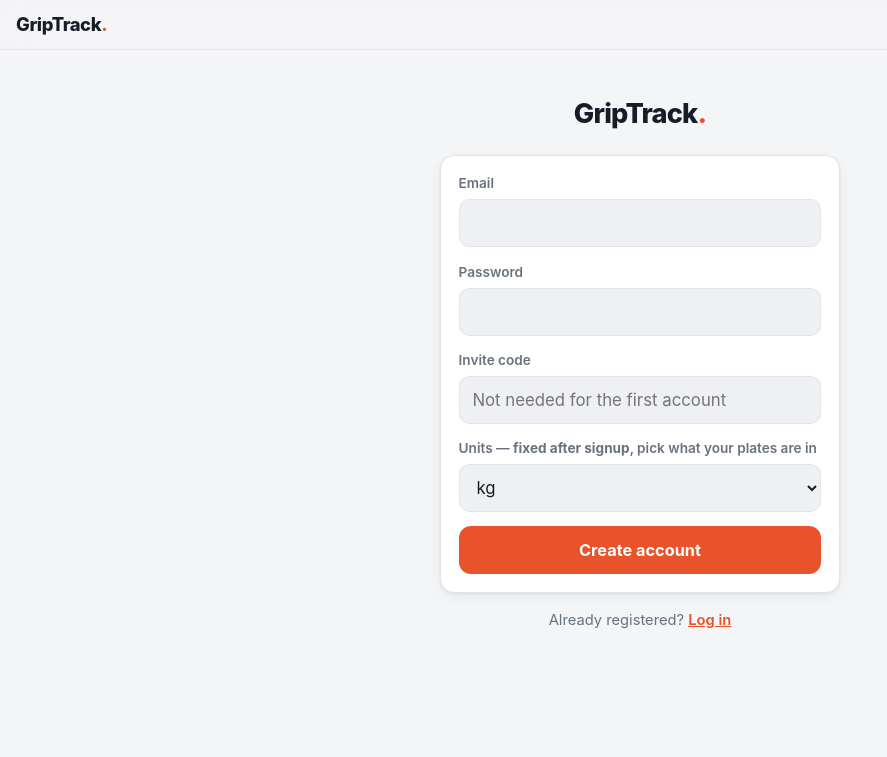
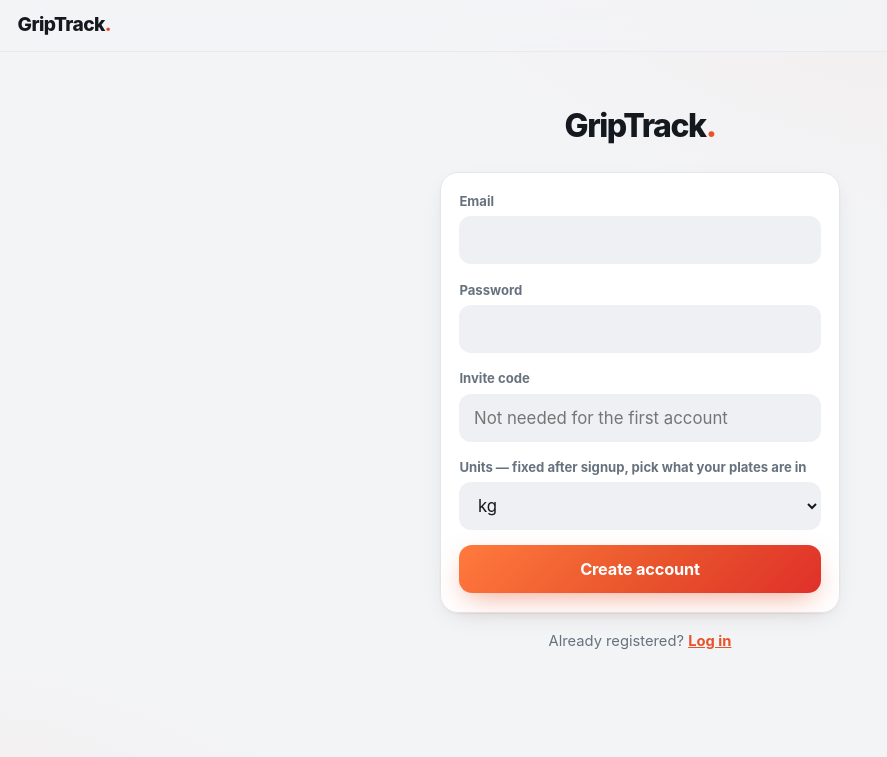
Before and after one commit to lboehme/griptrack, a FastAPI app: page /register in a window 1280 px wide. Shown: the top 757 px of the page, without its empty margins (0-887 px from the left). Run offline with FastAPI, Linux system fonts and the light colour scheme.

Commit message:
Set deletion, display grip names, design v2
Saved work sets can now be removed (POST /session/workset/delete with a
"Remove set" button on saved cells) - fixes accidentally added sets
being permanent. Grip type names are display names: starter list and
existing rows renamed from half_crimp-style to "half crimp" via a data
migration, since the name column is what users see everywhere.

Design v2 for a more premium feel: gradient accent system with glow
shadows, radial background washes, custom animated checkboxes (spring
checkmark, gradient fill), pill-highlighted active tab, page-enter
animation, richer dark theme, focus rings, bolder display typography.

Guided max-testing routine captured as #14 (needs-triage) - no protocol
details existed anywhere, per the original plan's "Details später".

Closes #relevant behavior tested: 43 tests green.

Co-Authored-By: Claude Fable 5 <noreply@anthropic.com>

```diff
--- a/backend/static/app.css
+++ b/backend/static/app.css
@@ -1,42 +1,50 @@
 /* ============================================================
-   GripTrack design system — mobile-first, no build step.
+   GripTrack design system v2 — mobile-first, no build step.
    Light & dark via prefers-color-scheme; big touch targets for
-   between-sets use in the gym.
+   between-sets use in the gym; gradient accent + micro-interactions.
    ============================================================ */
 
 :root {
-  --bg: #f4f5f7;
+  --bg: #f3f4f6;
+  --bg-wash: rgba(232, 83, 44, .05);
   --surface: #ffffff;
   --surface-2: #eef0f3;
-  --text: #171d26;
+  --text: #14181f;
   --muted: #68727f;
-  --border: #e2e6eb;
+  --border: #e3e6ea;
   --accent: #e8532c;
-  --accent-soft: #fdeae3;
+  --accent-2: #f1372e;
+  --accent-grad: linear-gradient(135deg, #ff7a3d 0%, #e8532c 55%, #e0302a 100%);
+  --accent-soft: #fdece5;
   --accent-contrast: #ffffff;
-  --ok: #1f9d61;
-  --ok-soft: #e2f5ec;
+  --accent-glow: 0 10px 28px -8px rgba(232, 83, 44, .55);
+  --ok: #189d5c;
+  --ok-soft: #e0f5eb;
   --danger: #d64545;
-  --shadow: 0 1px 3px rgba(23, 29, 38, .07), 0 4px 16px rgba(23, 29, 38, .05);
-  --radius: 14px;
+  --shadow: 0 1px 2px rgba(20, 24, 31, .06), 0 8px 24px -8px rgba(20, 24, 31, .12);
+  --radius: 18px;
   --touch: 3rem;
-  --tabbar-h: calc(3.9rem + env(safe-area-inset-bottom));
+  --tabbar-h: calc(4rem + env(safe-area-inset-bottom));
 }
 
 @media (prefers-color-scheme: dark) {
   :root {
-    --bg: #0e1116;
-    --surface: #171b22;
-    --surface-2: #1f242d;
-    --text: #e9ebee;
-    --muted: #98a2ae;
-    --border: #2a303a;
+    --bg: #0b0d12;
+    --bg-wash: rgba(255, 116, 72, .07);
+    --surface: #14171e;
+    --surface-2: #1d222b;
+    --text: #eceef1;
+    --muted: #93a4b4;
+    --border: #262c37;
     --accent: #ff7448;
-    --accent-soft: #34211a;
-    --accent-contrast: #14100e;
+    --accent-2: #ff5d3a;
+    --accent-grad: linear-gradient(135deg, #ff9153 0%, #ff6a3d 55%, #f4442e 100%);
+    --accent-soft: #33201a;
+    --accent-contrast: #190f0b;
+    --accent-glow: 0 10px 30px -8px rgba(255, 106, 61, .5);
     --ok: #3fca86;
-    --ok-soft: #16302a;
-    --shadow: 0 1px 3px rgba(0, 0, 0, .5);
+    --ok-soft: #14312a;
+    --shadow: 0 1px 2px rgba(0, 0, 0, .5), 0 12px 32px -12px rgba(0, 0, 0, .6);
   }
 }
 
@@ -46,7 +54,11 @@ html { -webkit-text-size-adjust: 100%; }
 
 body {
   margin: 0;
-  background: var(--bg);
+  background:
+    radial-gradient(1100px 480px at 85% -8%, var(--bg-wash), transparent 65%),
+    radial-gradient(800px 400px at -10% 110%, var(--bg-wash), transparent 60%),
+    var(--bg);
+  background-attachment: fixed;
   color: var(--text);
   font-family: -apple-system, BlinkMacSystemFont, "Segoe UI", Roboto, sans-serif;
   font-size: 1.0625rem;
@@ -62,36 +74,43 @@ body {
   display: flex;
   align-items: center;
   justify-content: space-between;
-  padding: .65rem 1rem calc(.65rem);
+  padding: .65rem 1.1rem;
   padding-top: calc(.65rem + env(safe-area-inset-top));
-  background: color-mix(in srgb, var(--bg) 82%, transparent);
-  -webkit-backdrop-filter: blur(14px);
-  backdrop-filter: blur(14px);
-  border-bottom: 1px solid var(--border);
+  background: color-mix(in srgb, var(--bg) 78%, transparent);
+  -webkit-backdrop-filter: blur(16px) saturate(1.3);
+  backdrop-filter: blur(16px) saturate(1.3);
+  border-bottom: 1px solid color-mix(in srgb, var(--border) 70%, transparent);
 }
 
 .wordmark {
   margin: 0;
-  font-size: 1.15rem;
+  font-size: 1.2rem;
   font-weight: 800;
-  letter-spacing: -0.02em;
+  letter-spacing: -0.03em;
 }
 
 .wordmark a { color: var(--text); text-decoration: none; }
-.wordmark .dot { color: var(--accent); }
+
+.wordmark .dot {
+  background: var(--accent-grad);
+  -webkit-background-clip: text;
+  background-clip: text;
+  color: transparent;
+}
 
 .logout-form { margin: 0; }
 
 .logout-form button {
   min-height: 2.2rem;
-  padding: .2rem .8rem;
-  font-size: .85rem;
-  font-weight: 600;
+  width: auto;
+  padding: .2rem .85rem;
+  font-size: .82rem;
+  font-weight: 650;
   color: var(--muted);
-  background: var(--surface-2);
+  background: color-mix(in srgb, var(--surface-2) 80%, transparent);
   border: 1px solid var(--border);
   border-radius: 999px;
-  cursor: pointer;
+  box-shadow: none;
 }
 
 /* ---------- layout ---------- */
@@ -99,20 +118,26 @@ body {
 .app-main {
   max-width: 620px;
   margin: 0 auto;
-  padding: 1rem 1rem calc(var(--tabbar-h) + 1.5rem);
+  padding: 1.1rem 1.1rem calc(var(--tabbar-h) + 1.6rem);
+  animation: page-in .28s cubic-bezier(.2, .7, .3, 1) both;
+}
+
+@keyframes page-in {
+  from { opacity: 0; transform: translateY(7px); }
+  to { opacity: 1; transform: none; }
 }
 
 .app-main > h2 {
-  font-size: 1.45rem;
+  font-size: 1.65rem;
   font-weight: 800;
-  letter-spacing: -0.02em;
-  margin: .5rem 0 1rem;
+  letter-spacing: -0.035em;
+  margin: .4rem 0 .35rem;
 }
 
 .page-sub {
   color: var(--muted);
-  margin: -0.6rem 0 1.1rem;
-  font-size: .95rem;
+  margin: 0 0 1.15rem;
+  font-size: .93rem;
 }
 
 /* ---------- bottom tab bar ---------- */
@@ -138,72 +163,116 @@ body {
   flex-direction: column;
   align-items: center;
   justify-content: center;
-  gap: .15rem;
-  font-size: .68rem;
-  font-weight: 600;
+  gap: .18rem;
+  font-size: .67rem;
+  font-weight: 650;
   color: var(--muted);
   text-decoration: none;
+  transition: color .15s ease, transform .1s ease;
 }
 
-.tabbar a svg { width: 23px; height: 23px; }
+.tabbar a:active { transform: scale(.94); }
+
+.tabbar a svg {
+  width: 23px;
+  height: 23px;
+  padding: 3px 10px;
+  border-radius: 999px;
+  transition: background .2s ease;
+  box-sizing: content-box;
+}
 
 .tabbar a.active { color: var(--accent); }
+
+.tabbar a.active svg { background: var(--accent-soft); }
 
 /* ---------- cards ---------- */
 
 .card {
-  background: var(--surface);
+  background: linear-gradient(180deg, color-mix(in srgb, var(--surface) 100%, transparent), var(--surface));
   border: 1px solid var(--border);
   border-radius: var(--radius);
   box-shadow: var(--shadow);
-  padding: 1.1rem 1.1rem;
+  padding: 1.15rem 1.15rem;
   margin-bottom: 1rem;
 }
 
 .card h3 {
-  margin: 0 0 .75rem;
-  font-size: 1.02rem;
-  font-weight: 700;
+  margin: 0 0 .8rem;
+  font-size: 1rem;
+  font-weight: 750;
+  letter-spacing: -0.01em;
 }
 
 /* ---------- forms ---------- */
 
 label {
   display: block;
-  margin-bottom: .9rem;
-  font-size: .85rem;
-  font-weight: 600;
+  margin-bottom: .95rem;
+  font-size: .82rem;
+  font-weight: 650;
   color: var(--muted);
 }
 
 input, select {
   display: block;
   width: 100%;
-  margin-top: .3rem;
+  margin-top: .32rem;
   min-height: var(--touch);
-  padding: .4rem .8rem;
+  padding: .4rem .85rem;
   font-size: 1.05rem;
   font-family: inherit;
   color: var(--text);
   background: var(--surface-2);
-  border: 1.5px solid var(--border);
-  border-radius: 10px;
+  border: 1.5px solid transparent;
+  border-radius: 12px;
   outline: none;
+  transition: border-color .15s ease, background .15s ease, box-shadow .15s ease;
 }
 
 input:focus, select:focus {
   border-color: var(--accent);
   background: var(--surface);
+  box-shadow: 0 0 0 4px color-mix(in srgb, var(--accent) 16%, transparent);
 }
 
+/* custom checkbox — the warmup tick deserves to feel good */
 input[type="checkbox"] {
-  display: inline-block;
-  width: 1.7rem;
-  height: 1.7rem;
+  appearance: none;
+  -webkit-appearance: none;
+  display: inline-grid;
+  place-content: center;
+  width: 1.9rem;
+  height: 1.9rem;
   min-height: 0;
   margin: 0;
-  accent-color: var(--accent);
+  padding: 0;
+  background: var(--surface-2);
+  border: 2px solid var(--border);
+  border-radius: 10px;
+  cursor: pointer;
+  transition: background .18s ease, border-color .18s ease, transform .12s ease;
 }
+
+input[type="checkbox"]::before {
+  content: "";
+  width: .95rem;
+  height: .95rem;
+  transform: scale(0);
+  transition: transform .16s cubic-bezier(.2, .9, .3, 1.4);
+  background: var(--accent-contrast);
+  clip-path: polygon(14% 46%, 0 62%, 40% 100%, 100% 18%, 84% 4%, 38% 70%);
+}
+
+input[type="checkbox"]:checked {
+  background: var(--accent-grad);
+  border-color: transparent;
+  box-shadow: var(--accent-glow);
+}
+
+input[type="checkbox"]:checked::before { transform: scale(1); }
+
+input[type="checkbox"]:active { transform: scale(.9); }
 
 button, .btn {
   display: inline-flex;
@@ -214,29 +283,37 @@ button, .btn {
   width: 100%;
   padding: .5rem 1.1rem;
   font-size: 1.02rem;
-  font-weight: 700;
+  font-weight: 750;
   font-family: inherit;
+  letter-spacing: -0.01em;
   color: var(--accent-contrast);
-  background: var(--accent);
+  background: var(--accent-grad);
   border: none;
-  border-radius: 12px;
+  border-radius: 13px;
+  box-shadow: var(--accent-glow);
   cursor: pointer;
   text-decoration: none;
-  transition: transform .06s ease;
+  transition: transform .08s ease, box-shadow .15s ease, filter .15s ease;
 }
 
-button:active, .btn:active { transform: scale(.985); }
+button:hover, .btn:hover { filter: brightness(1.05); }
+
+button:active, .btn:active {
+  transform: scale(.975);
+  box-shadow: 0 4px 14px -6px rgba(232, 83, 44, .4);
+}
 
 .btn-secondary {
   color: var(--text);
-  background: var(--surface-2);
+  background: var(--surface);
   border: 1.5px solid var(--border);
+  box-shadow: var(--shadow);
 }
 
 .form-row {
   display: grid;
   grid-template-columns: 1fr 1fr;
-  gap: .8rem;
+  gap: .85rem;
 }
 
 /* ---------- tables ---------- */
@@ -270,77 +347,89 @@ tr:last-child td { border-bottom: none; }
 
 ul.plain { list-style: none; margin: 0; padding: 0; }
 
-/* ---------- home quick actions ---------- */
+/* ---------- home ---------- */
 
-.hero-action { margin: .25rem 0 1rem; }
+.hero-action { margin: .3rem 0 1.05rem; }
+
+.hero-action .btn {
+  min-height: 3.6rem;
+  font-size: 1.12rem;
+  border-radius: 16px;
+}
 
 .quick-grid {
   display: grid;
   grid-template-columns: 1fr 1fr;
-  gap: .8rem;
+  gap: .85rem;
 }
 
 .quick-grid a {
   display: flex;
   flex-direction: column;
-  gap: .3rem;
-  padding: .95rem 1rem;
+  gap: .32rem;
+  padding: 1rem 1.05rem;
   background: var(--surface);
   border: 1px solid var(--border);
   border-radius: var(--radius);
   box-shadow: var(--shadow);
   color: var(--text);
   text-decoration: none;
-  font-weight: 700;
+  font-weight: 720;
   font-size: .95rem;
+  letter-spacing: -0.01em;
+  transition: transform .1s ease, border-color .15s ease;
 }
+
+.quick-grid a:active { transform: scale(.97); }
 
 .quick-grid a small {
   color: var(--muted);
   font-weight: 500;
-  font-size: .78rem;
+  font-size: .77rem;
 }
 
 .quick-grid a svg { width: 22px; height: 22px; color: var(--accent); }
 
 /* ---------- auth pages ---------- */
 
-.auth-wrap { max-width: 400px; margin: 1.5rem auto 0; }
+.auth-wrap { max-width: 400px; margin: 2rem auto 0; }
 
 .auth-wrap .brand {
   text-align: center;
-  font-size: 1.7rem;
+  font-size: 2rem;
   font-weight: 800;
-  letter-spacing: -0.03em;
-  margin-bottom: 1.2rem;
+  letter-spacing: -0.045em;
+  margin-bottom: 1.3rem;
 }
 
 .auth-alt {
   text-align: center;
   font-size: .92rem;
   color: var(--muted);
-  margin-top: 1rem;
+  margin-top: 1.1rem;
 }
 
-.auth-alt a { color: var(--accent); font-weight: 600; }
+.auth-alt a { color: var(--accent); font-weight: 650; }
 
 /* ---------- warmup checklist ---------- */
 
 .session-started {
   display: inline-block;
-  padding: .25rem .75rem;
-  margin: 0 0 .9rem;
-  font-size: .82rem;
-  font-weight: 700;
+  padding: .28rem .8rem;
+  margin: 0 0 1rem;
+  font-size: .8rem;
+  font-weight: 750;
   color: var(--ok);
   background: var(--ok-soft);
   border-radius: 999px;
 }
 
+.session-started::before { content: "● "; font-size: .6rem; vertical-align: 2px; }
+
 .ramp-table td:first-child {
-  font-weight: 700;
+  font-weight: 750;
   color: var(--muted);
-  font-size: .95rem;
+  font-size: .92rem;
   white-space: nowrap;
 }
 
```
Also changed, not shown: other parts of backend/static/app.css (+61 -39 lines), backend/models.py (+5 -4 lines), backend/routers/training_session.py (+22 -0 lines), backend/templates/worksets.html (+10 -0 lines), backend/training_log.py (+23 -0 lines), migrations/versions/d9106d3c8c92_grip_type_names_are_display_names.py (added, +28 -0 lines), tests/helpers.py (+1 -1 lines), tests/test_max_tests.py (+12 -12 lines), tests/test_warmup.py (+17 -17 lines), tests/test_worksets.py (+35 -11 lines).
